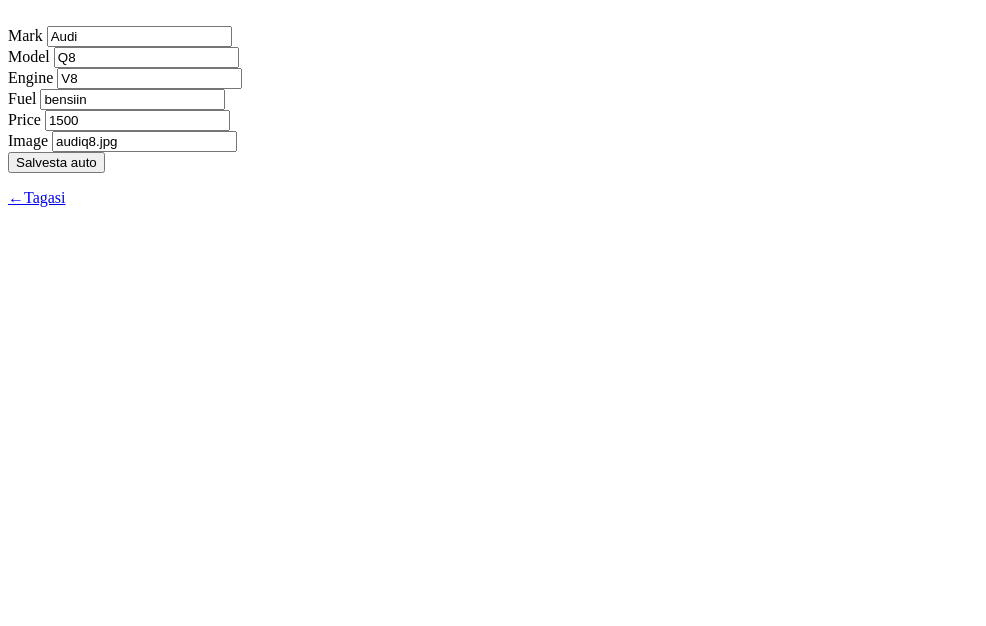
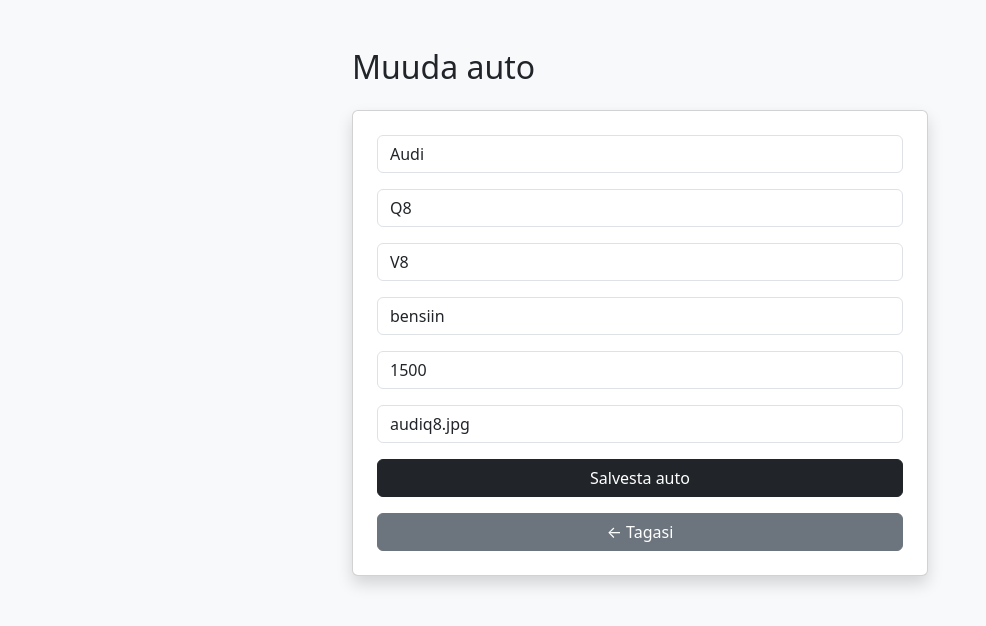
Before and after one commit to Aare-Kobar/CR, a PHP site: page /muuda.php?id=1 in a window 1280 px wide. Shown: the top 626 px of the page, without its empty margins (0-986 px from the left). Run offline with PHP 8.4, Linux system fonts and the light colour scheme; the visitor is signed in with stand-in values (Sample User, id 1); data comes from the database, SQL or seed files in the repository; data that the repository does not hold is empty.

Commit message:
Refactor admin, config, login, and muuda pages for improved structure and styling
Co-authored-by: Copilot <copilot@github.com>

```diff
--- a/config.php
+++ b/config.php
@@ -5,6 +5,9 @@ $db_server = 'db';
 $db_andmebaas = 'cr';
 $db_kasutaja = 'aare';
 $db_salasona = 'aare';
+
+define('ADMIN_USERNAME', 'admin');
+define('ADMIN_PASSWORD_HASH', '$2b$12$0FTDh.QuAUZACF4xGfgkauYlIsXbXXh7oJf.WrwRerGhAGuy89ooS');
 
 // ühendus andmebaasiga
 $yhendus = mysqli_connect($db_server, $db_kasutaja, $db_salasona, $db_andmebaas);
--- a/login.php
+++ b/login.php
@@ -1,5 +1,6 @@
 <?php
 session_start();
+include('config.php');
 
 $error = "";
 
@@ -7,7 +8,7 @@ if ($_SERVER["REQUEST_METHOD"] == "POST") {
     $username = $_POST["username"];
     $password = $_POST["password"];
 
-    if ($username == "admin" && $password == "admin") {
+    if ($username === ADMIN_USERNAME && password_verify($password, ADMIN_PASSWORD_HASH)) {
         $_SESSION["admin"] = true;
         header("Location: admin.php");
         exit();
--- a/muuda.php
+++ b/muuda.php
@@ -37,16 +37,34 @@ if (!isset($_SESSION['admin'])) {
         $valjund = mysqli_query($yhendus, $paring);
         $rida = mysqli_fetch_assoc($valjund);
 ?>
+<!doctype html>
+<html lang="et">
+  <head>
+    <meta charset="utf-8">
+    <meta name="viewport" content="width=device-width, initial-scale=1">
+    <title>Muuda auto - Auto Rent</title>
+    <link href="https://cdn.jsdelivr.net/npm/bootstrap@5.3.8/dist/css/bootstrap.min.css" rel="stylesheet" integrity="sha384-sRIl4kxILFvY47J16cr9ZwB07vP4J8+LH7qKQnuqkuIAvNWLzeN8tE5YBujZqJLB" crossorigin="anonymous">
+  </head>
+  <body class="bg-light">
 
-<form action="muuda.php" method="get">
-    <input type="hidden" name="muuda_id" value="<?php echo $rida['id']; ?>"><br>
-    Mark <input type="text" name="mark" value="<?php echo $rida['mark']; ?>"><br>
-    Model <input type="text" name="model" value="<?php echo $rida['model']; ?>"><br>
-    Engine <input type="text" name="engine" value="<?php echo $rida['engine']; ?>"><br>
-    Fuel <input type="text" name="fuel" value="<?php echo $rida['fuel']; ?>"><br>
-    Price <input type="text" name="price" value="<?php echo $rida['price']; ?>"><br>
-    Image <input type="text" name="image" value="<?php echo $rida['image']; ?>"><br>
-    <input type="submit" value="Salvesta auto"><br>
-
-</form>
-<a href = "admin.php">←Tagasi</a><br>
+<div class="container mt-5" style="max-width: 600px;">
+    <h2 class="mb-4">Muuda auto</h2>
+    <form action="muuda.php" method="get" class="card p-4 shadow">
+        <input type="hidden" name="muuda_id" value="<?php echo $rida['id']; ?>">
+        <input type="text" name="mark" class="form-control mb-3" placeholder="Mark" value="<?php echo $rida['mark']; ?>" required>
+        <input type="text" name="model" class="form-control mb-3" placeholder="Model" value="<?php echo $rida['model']; ?>" required>
+        <input type="text" name="engine" class="form-control mb-3" placeholder="Engine" value="<?php echo $rida['engine']; ?>" required>
+        <input type="text" name="fuel" class="form-control mb-3" placeholder="Fuel" value="<?php echo $rida['fuel']; ?>" required>
+        <input type="text" name="price" class="form-control mb-3" placeholder="Price" value="<?php echo $rida['price']; ?>" required>
+        <input type="text" name="image" class="form-control mb-3" placeholder="Image" value="<?php echo $rida['image']; ?>">
+        <button type="submit" class="btn btn-dark">
+            Salvesta auto
+        </button>
+        <a href="admin.php" class="btn btn-secondary mt-3">
+            ← Tagasi
+        </a>
+    </form>
+</div>
+    <script src="https://cdn.jsdelivr.net/npm/bootstrap@5.3.8/dist/js/bootstrap.bundle.min.js" integrity="sha384-0pUGZvbkm6XF6gxjEnlmuGrJXVbNuzT9qBBavbLwCsOGabYfZo0T0to5eqruptLy" crossorigin="anonymous"></script>
+  </body>
+</html>
```
Also changed, not shown: admin.php (+23 -18 lines).
